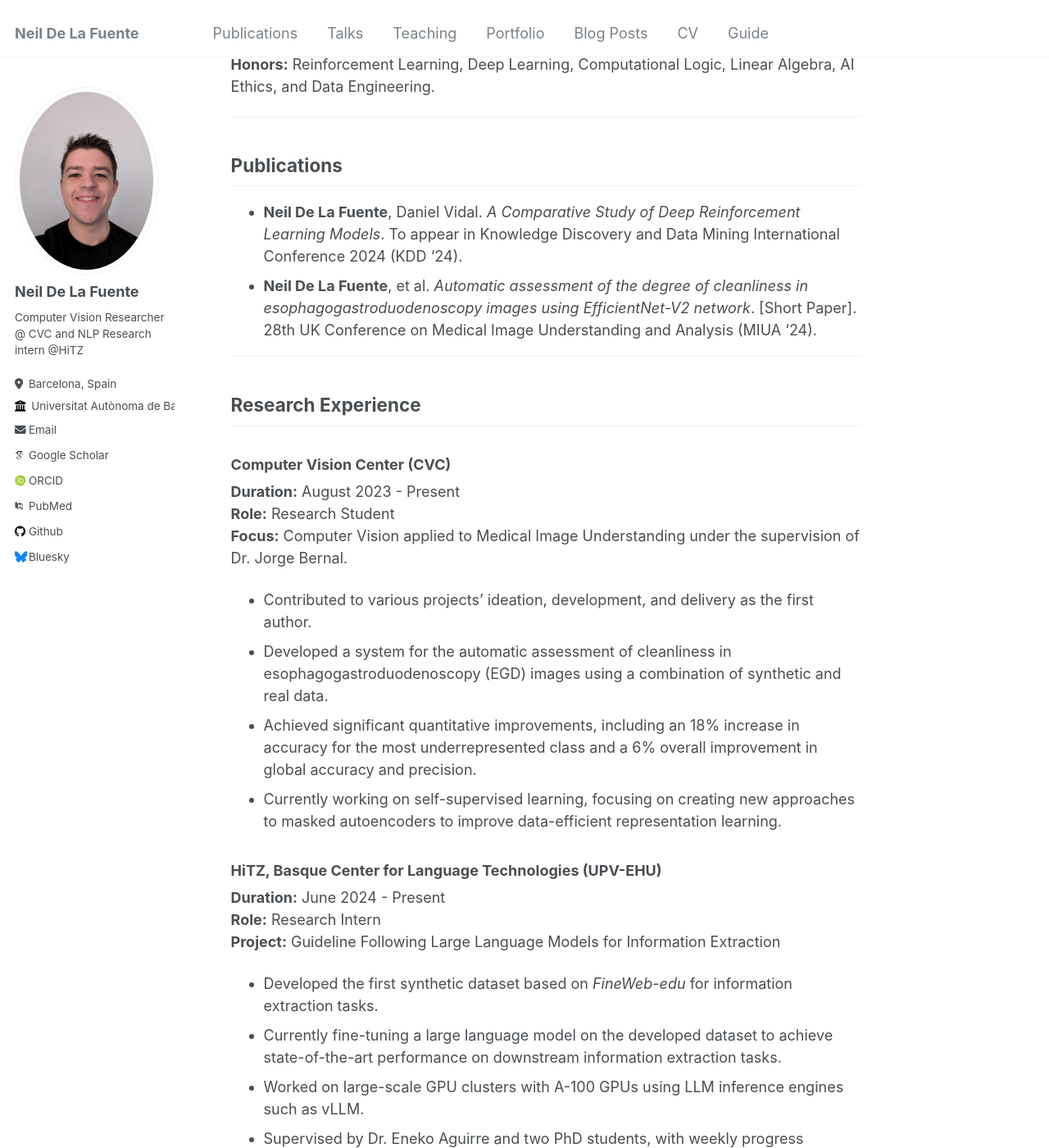
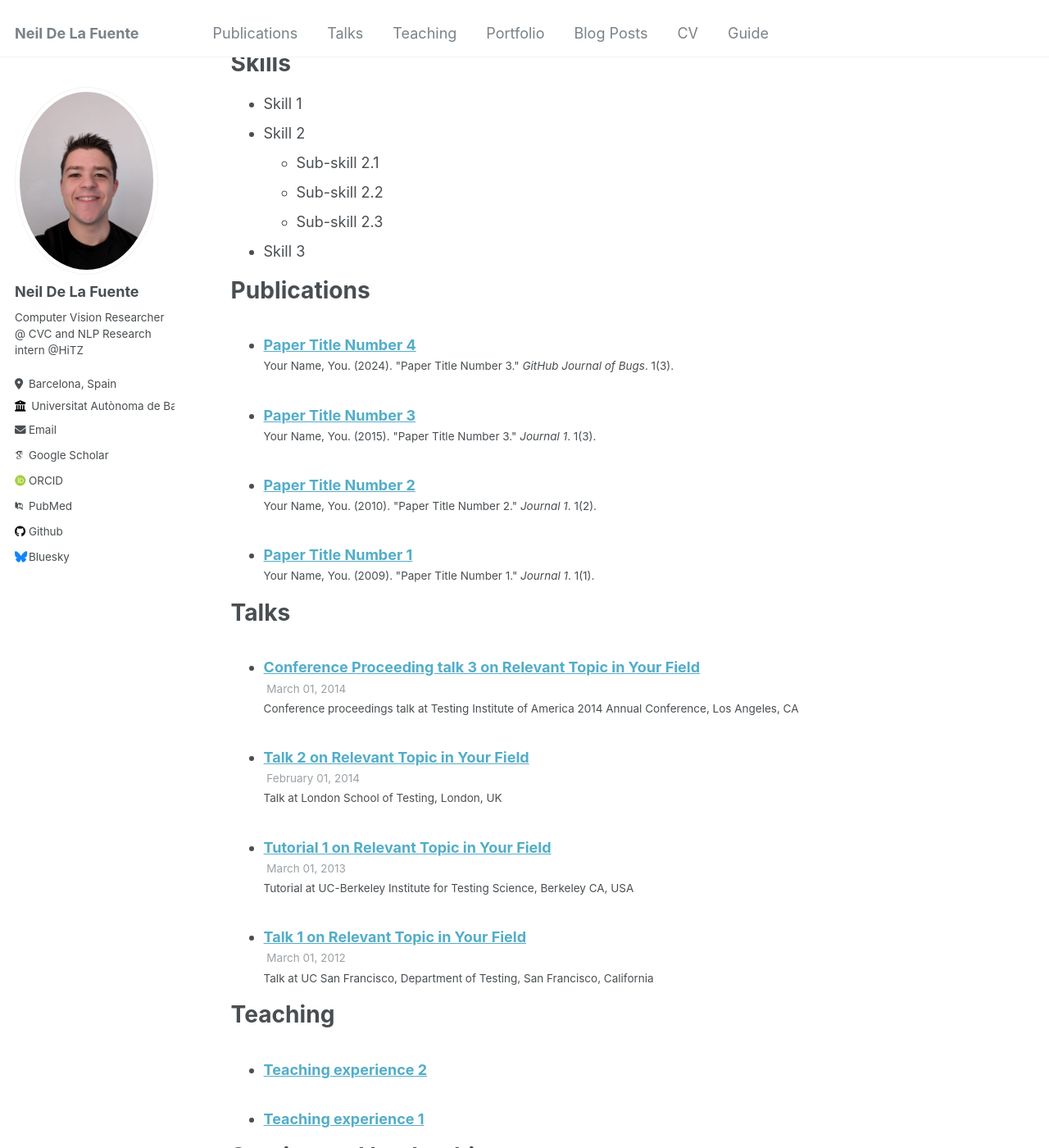
Before and after one commit to Neilus03/neilus03.github.io, a Jekyll site: the page built from _pages/cv.md, in a window 1280 px wide and 1400 px high, scrolled down 749 px. Shown: the whole window at 82% size. Built offline with Jekyll 4.4.1, drawn with Linux system fonts in a browser that asks for light colours; some web fonts are replaced; our own code applies the rules of GitHub Pages for plain Markdown files; some of the changed text lies outside the part shown.

Commit message:
Update cv.md

```diff
--- a/_pages/cv.md
+++ b/_pages/cv.md
@@ -1,118 +1,64 @@
-# Neil De La Fuente
-
-**Location:** Barcelona, Spain
-**GitHub:** [https://github.com/Neilus03](https://github.com/Neilus03)
-**Email:** ndelafuente@cvc.uab.cat
-
+---
+layout: archive
+title: "CV"
+permalink: /cv/
+author_profile: true
+redirect_from:
+  - /resume
 ---
 
-## Personal Profile
+{% include base_path %}
 
-Highly motivated AI undergraduate specializing in deep learning, computer vision, and NLP. Notable academic achievements and research experience, including publications in top conferences. Strong interest in self-supervised representation learning. Communicative and fluent in 5 languages, with proven skills in collaborative research and community engagement.
+Education
+======
+* Ph.D in Version Control Theory, GitHub University, 2018 (expected)
+* M.S. in Jekyll, GitHub University, 2014
+* B.S. in GitHub, GitHub University, 2012
 
----
+Work experience
+======
+* Spring 2024: Academic Pages Collaborator
+  * Github University
+  * Duties includes: Updates and improvements to template
+  * Supervisor: The Users
 
-## Education
+* Fall 2015: Research Assistant
+  * Github University
+  * Duties included: Merging pull requests
+  * Supervisor: Professor Hub
 
-**Autonomous University of Barcelona**
-*Bachelor of Science in Artificial Intelligence with Honors*
-**Duration:** September 2021 - Present
-**Graduation:** June 2025
-**Specialization:** Deep Learning, Computer Vision, Natural Language Processing
-**GPA:** Overall 9/10; ML-only 9.7/10
-**Honors:** Reinforcement Learning, Deep Learning, Computational Logic, Linear Algebra, AI Ethics, and Data Engineering.
+* Summer 2015: Research Assistant
+  * Github University
+  * Duties included: Tagging issues
+  * Supervisor: Professor Git
 
----
+Skills
+======
+* Skill 1
+* Skill 2
+  * Sub-skill 2.1
+  * Sub-skill 2.2
+  * Sub-skill 2.3
+* Skill 3
 
-## Publications
+Publications
+======
+  <ul>{% for post in site.publications reversed %}
+    {% include archive-single-cv.html %}
+  {% endfor %}</ul>
 
-- **Neil De La Fuente**, Daniel Vidal. *A Comparative Study of Deep Reinforcement Learning Models*. To appear in Knowledge Discovery and Data Mining International Conference 2024 (KDD '24).
-- **Neil De La Fuente**, et al. *Automatic assessment of the degree of cleanliness in esophagogastroduodenoscopy images using EfficientNet-V2 network*. [Short Paper]. 28th UK Conference on Medical Image Understanding and Analysis (MIUA '24).
+Talks
+======
+  <ul>{% for post in site.talks reversed %}
+    {% include archive-single-talk-cv.html  %}
+  {% endfor %}</ul>
 
----
+Teaching
+======
+  <ul>{% for post in site.teaching reversed %}
+    {% include archive-single-cv.html %}
+  {% endfor %}</ul>
 
-## Research Experience
-
-### Computer Vision Center (CVC)
-**Duration:** August 2023 - Present
-**Role:** Research Student
-**Focus:** Computer Vision applied to Medical Image Understanding under the supervision of Dr. Jorge Bernal.
-
-- Contributed to various projects' ideation, development, and delivery as the first author.
-- Developed a system for the automatic assessment of cleanliness in esophagogastroduodenoscopy (EGD) images using a combination of synthetic and real data.
-- Achieved significant quantitative improvements, including an 18% increase in accuracy for the most underrepresented class and a 6% overall improvement in global accuracy and precision.
-- Currently working on self-supervised learning, focusing on creating new approaches to masked autoencoders to improve data-efficient representation learning.
-
-### HiTZ, Basque Center for Language Technologies (UPV-EHU)
-**Duration:** June 2024 - Present
-**Role:** Research Intern
-**Project:** Guideline Following Large Language Models for Information Extraction
-
-- Developed the first synthetic dataset based on *FineWeb-edu* for information extraction tasks.
-- Currently fine-tuning a large language model on the developed dataset to achieve state-of-the-art performance on downstream information extraction tasks.
-- Worked on large-scale GPU clusters with A-100 GPUs using LLM inference engines such as vLLM.
-- Supervised by Dr. Eneko Aguirre and two PhD students, with weekly progress reports.
-
----
-
-## Highlighted Projects
-
-### AI for Social Innovation
-**Duration:** Spring 2024
-
-- Partnered with three graduate students to work on OpenMath, an innovative Generative AI platform for personalized mathematical education.
-- Fine-tuned the Gemma-7b LLM on the OrcaMath math exercises dataset and integrated it into a self-made attractive user interface.
-- Conducted a study on the impact of this application by polling over 80 children, parents, educators, and teachers.
-- Made all the code publicly available on GitHub for anyone to access OpenMath web-app locally.
-
-### Advanced Natural Language Processing
-**Duration:** Spring 2024
-
-- Collaborated to develop RecSum, an innovative medical document summarization platform using advanced NLP techniques.
-- Engineered a comprehensive system with accurate information extraction, structured summarization, and few-shot learning capabilities, featuring multilingual support for English and Spanish.
-- Created a user-friendly web application interface with text input, file upload, and voice input options.
-- Project to be submitted to the COLING 2024 conference.
-
----
-
-## Other Experience
-
-### Pi5 Podcast
-**Duration:** December 2023 - Present
-**Role:** Creator and Host
-
-- Produced and released over 65 episodes exploring mathematical concepts, including historical contexts, influential mathematicians, key theorems, theories, and paradoxes.
-- Expanded global reach to more than 40 countries, achieving 60,000+ monthly impressions.
-
-### Private Tutor
-**Duration:** January 2020 - April 2021
-
-- Helped young students improve in a wide range of subjects including Physics, Mathematics, Linguistics, and Industrial Technology.
-
----
-
-## Awards
-
-- 2023 CVC Internship Award -- 2,000€
-- 2024 Rosa Sensat Award -- 1,600€
-- 2024 HackUPC x Inditex Honorary Mention
-- 2024 Computer Vision Center Hackaton Winners Award
-
----
-
-## Community Involvement
-
-- Lead Deep Learning Reading Group, **Volunteer** (April 2024 - Present)
-- KDD 2024, **Student Volunteer** (August 2024 - Expected)
-
----
-
-## References
-
-**Dr. Jorge Bernal**
-Head of the Image Sequence Evaluation (ISE) Lab at CVC.
-**Email:** jorge.bernal@uab.cat
-
-**Dr. Eneko Agirre**
-Director of HiTZ, Basque Center for Language Technology at UPV-EHU.
-**Email:** e.agirre@ehu.eus
+Service and leadership
+======
+* Currently signed in to 43 different slack teams
```
